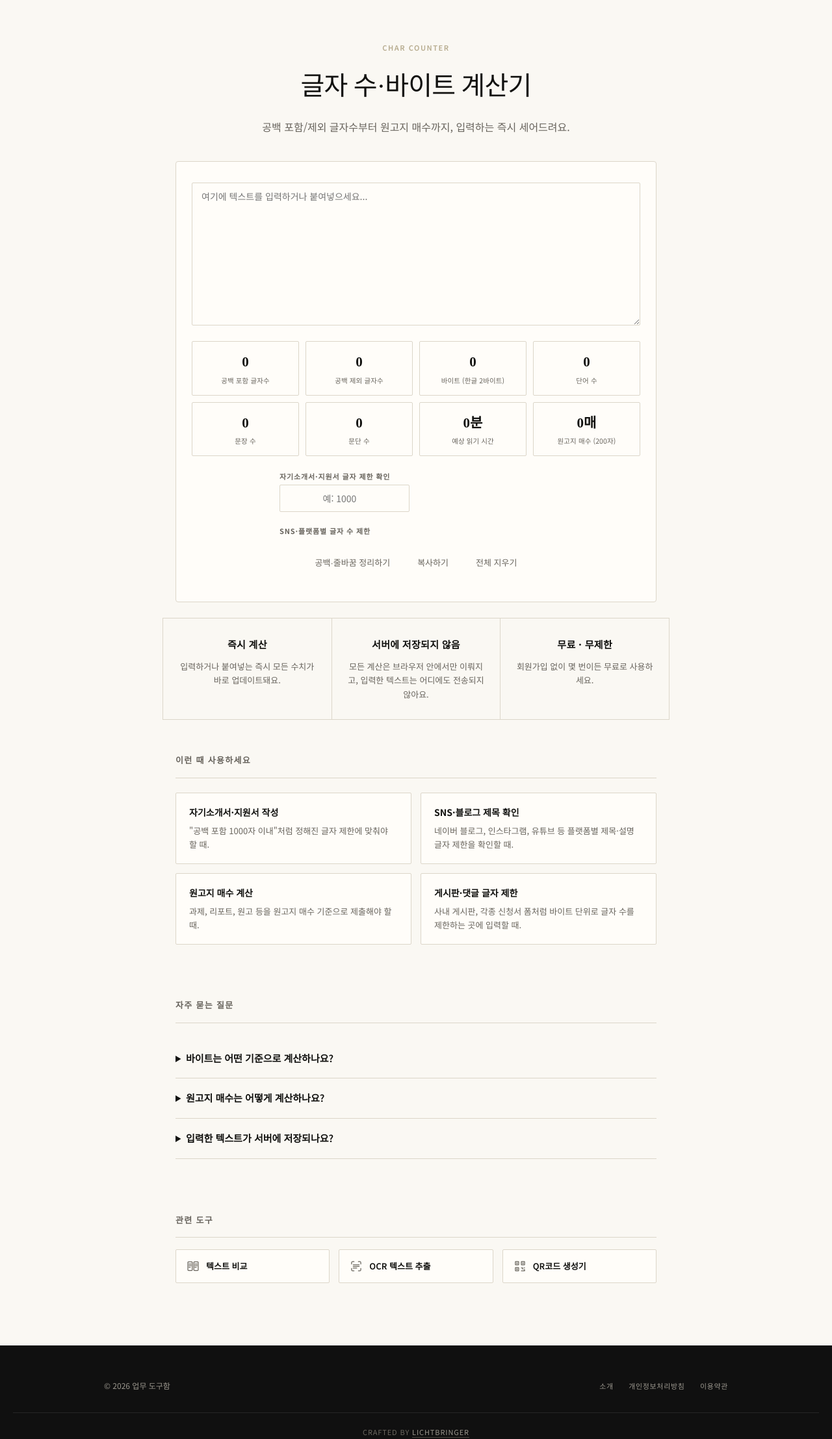
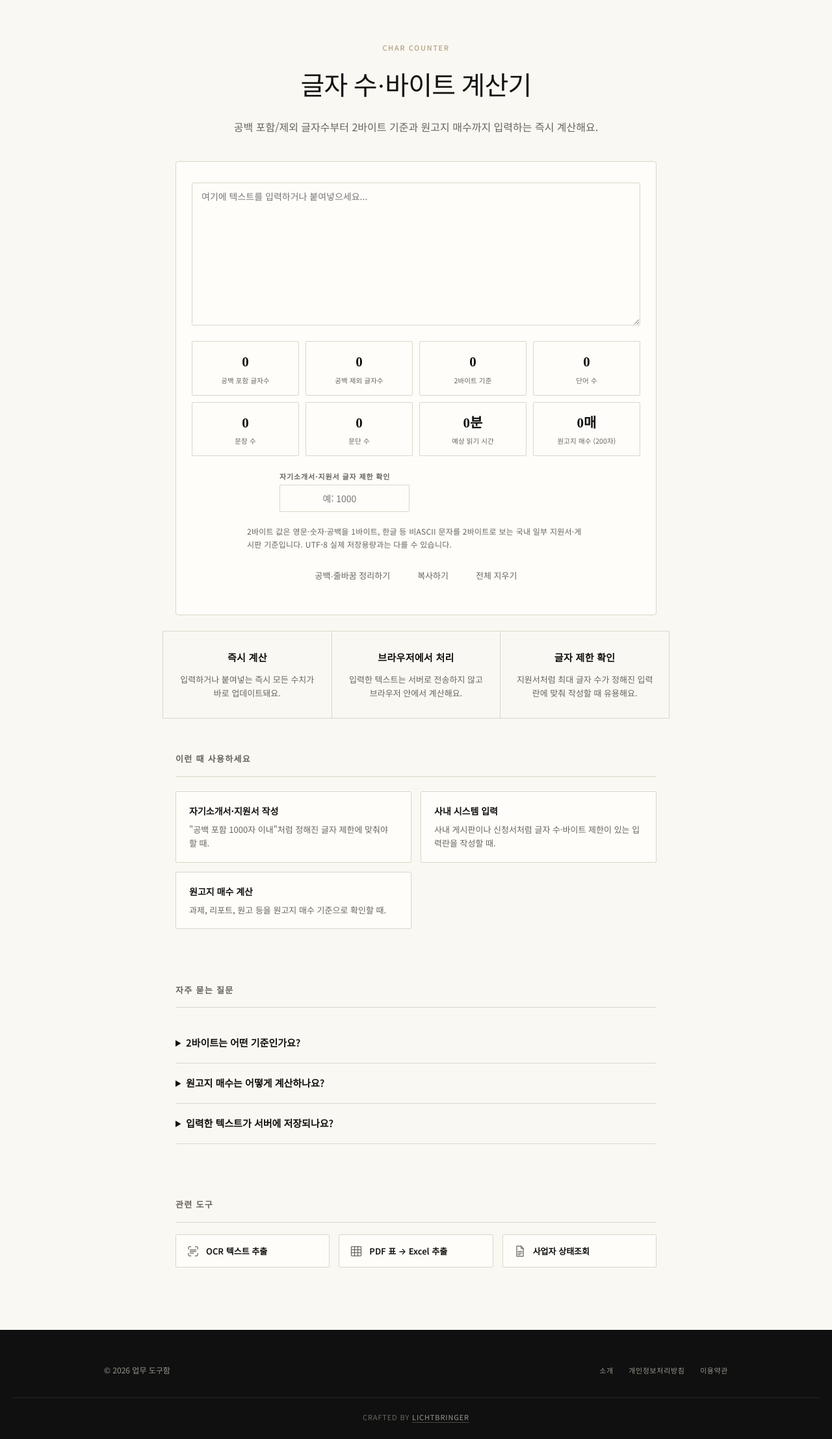
Before and after one commit to Mine-94/office-toolbox-site, a Flask app: page /char-counter in a window 1280 px wide. Shown: the part 175-2390 px from the top of the page at 65% size. Run offline with Flask 3, Linux system fonts and the light colour scheme.

Commit message:
글자수 계산기 UI와 관련도구 정리

```diff
--- a/templates/char_counter.html
+++ b/templates/char_counter.html
@@ -1,12 +1,12 @@
 {% extends "base.html" %}
 {% from "_icons.html" import icon %}
-{% block title %}글자 수 세기 – 공백 포함/제외 글자수·바이트 계산기 | 사무실 공구함{% endblock %}
-{% block description %}공백 포함/제외 글자수, 한글 바이트, 단어·문장·문단 수, 원고지 매수까지 입력과 동시에 바로 세어드려요. 자기소개서 글자 제한, SNS 제목 길이도 확인할 수 있어요.{% endblock %}
+{% block title %}글자 수 세기 – 공백 포함/제외·2바이트 계산 | 업무 도구함{% endblock %}
+{% block description %}공백 포함/제외 글자수, 국내 일부 지원서·게시판의 한글 2바이트 기준, 단어·문장·문단 수와 원고지 매수를 바로 계산하세요.{% endblock %}
 {% block content %}
 <section class="hero container">
   <span class="eyebrow">CHAR COUNTER</span>
   <h1>글자 수·바이트 계산기</h1>
-  <p class="subtitle">공백 포함/제외 글자수부터 원고지 매수까지, 입력하는 즉시 세어드려요.</p>
+  <p class="subtitle">공백 포함/제외 글자수부터 2바이트 기준과 원고지 매수까지 입력하는 즉시 계산해요.</p>
 
   <div class="drop-zone" style="padding: 32px 24px;">
     <textarea id="char-input" class="range-input char-input" placeholder="여기에 텍스트를 입력하거나 붙여넣으세요..."></textarea>
@@ -22,7 +22,7 @@
       </div>
       <div class="char-stat">
         <span class="char-stat-value" id="stat-bytes">0</span>
-        <span class="char-stat-label">바이트 (한글 2바이트)</span>
+        <span class="char-stat-label">2바이트 기준</span>
       </div>
       <div class="char-stat">
         <span class="char-stat-value" id="stat-words">0</span>
@@ -52,10 +52,7 @@
       <span id="limit-result" class="hint"></span>
     </div>
 
-    <div class="char-limit-row">
-      <p class="option-label">SNS·플랫폼별 글자 수 제한</p>
-      <ul class="sns-limit-list" id="sns-limit-list"></ul>
-    </div>
+    <p class="hint" style="max-width:520px; margin:0 auto 18px; text-align:left;">2바이트 값은 영문·숫자·공백을 1바이트, 한글 등 비ASCII 문자를 2바이트로 보는 국내 일부 지원서·게시판 기준입니다. UTF-8 실제 저장용량과는 다를 수 있습니다.</p>
 
     <div class="char-actions">
       <button type="button" id="clean-btn" class="btn btn-text">공백·줄바꿈 정리하기</button>
@@ -71,12 +68,12 @@
     <p>입력하거나 붙여넣는 즉시 모든 수치가 바로 업데이트돼요.</p>
   </div>
   <div class="feature">
-    <h3>서버에 저장되지 않음</h3>
-    <p>모든 계산은 브라우저 안에서만 이뤄지고, 입력한 텍스트는 어디에도 전송되지 않아요.</p>
+    <h3>브라우저에서 처리</h3>
+    <p>입력한 텍스트는 서버로 전송하지 않고 브라우저 안에서 계산해요.</p>
   </div>
   <div class="feature">
-    <h3>무료 · 무제한</h3>
-    <p>회원가입 없이 몇 번이든 무료로 사용하세요.</p>
+    <h3>글자 제한 확인</h3>
+    <p>지원서처럼 최대 글자 수가 정해진 입력란에 맞춰 작성할 때 유용해요.</p>
   </div>
 </section>
 
@@ -90,16 +87,12 @@
       <p>"공백 포함 1000자 이내"처럼 정해진 글자 제한에 맞춰야 할 때.</p>
     </div>
     <div class="usecase-item">
-      <h4>SNS·블로그 제목 확인</h4>
-      <p>네이버 블로그, 인스타그램, 유튜브 등 플랫폼별 제목·설명 글자 제한을 확인할 때.</p>
+      <h4>사내 시스템 입력</h4>
+      <p>사내 게시판이나 신청서처럼 글자 수·바이트 제한이 있는 입력란을 작성할 때.</p>
     </div>
     <div class="usecase-item">
       <h4>원고지 매수 계산</h4>
-      <p>과제, 리포트, 원고 등을 원고지 매수 기준으로 제출해야 할 때.</p>
-    </div>
-    <div class="usecase-item">
-      <h4>게시판·댓글 글자 제한</h4>
-      <p>사내 게시판, 각종 신청서 폼처럼 바이트 단위로 글자 수를 제한하는 곳에 입력할 때.</p>
+      <p>과제, 리포트, 원고 등을 원고지 매수 기준으로 확인할 때.</p>
     </div>
   </div>
 </section>
@@ -107,25 +100,25 @@
 <section class="faq container">
   <h2>자주 묻는 질문</h2>
   <details>
-    <summary>바이트는 어떤 기준으로 계산하나요?</summary>
-    <p>영문·숫자·공백·기호는 1바이트, 한글은 2바이트로 계산해요. 게시판·지원서 시스템에서 흔히 쓰는 방식이에요.</p>
+    <summary>2바이트는 어떤 기준인가요?</summary>
+    <p>영문·숫자·공백·기호는 1바이트, 한글 등 비ASCII 문자는 2바이트로 계산하는 국내 일부 지원서·게시판식 기준입니다. UTF-8 저장용량과는 다른 값입니다.</p>
   </details>
   <details>
     <summary>원고지 매수는 어떻게 계산하나요?</summary>
-    <p>200자(20자×10줄) 원고지 기준으로, 공백을 포함한 전체 글자수를 200으로 나눠 올림한 값이에요.</p>
+    <p>200자 원고지를 기준으로 공백을 포함한 전체 글자수를 200으로 나눠 올림한 값입니다.</p>
   </details>
   <details>
     <summary>입력한 텍스트가 서버에 저장되나요?</summary>
-    <p>아니요. 모든 계산은 브라우저 안에서만 처리되고 서버로 전송되지 않아요.</p>
+    <p>아니요. 계산은 브라우저에서 처리되고 입력 내용은 서버로 전송하지 않습니다.</p>
   </details>
 </section>
 
 <section class="related-tools container">
   <h2>관련 도구</h2>
   <div class="related-tools-grid">
-    <a class="related-tool-link" href="{{ url_for('text_diff_page') }}">{{ icon("text-diff") }}텍스트 비교</a>
     <a class="related-tool-link" href="{{ url_for('ocr_page') }}">{{ icon("ocr") }}OCR 텍스트 추출</a>
-    <a class="related-tool-link" href="{{ url_for('qr_code_page') }}">{{ icon("qr-code") }}QR코드 생성기</a>
+    <a class="related-tool-link" href="{{ url_for('pdf_to_excel_page') }}">{{ icon("pdf-to-excel") }}PDF 표 → Excel 추출</a>
+    <a class="related-tool-link" href="{{ url_for('business_status_page') }}">{{ icon("document") }}사업자 상태조회</a>
   </div>
 </section>
 
```
